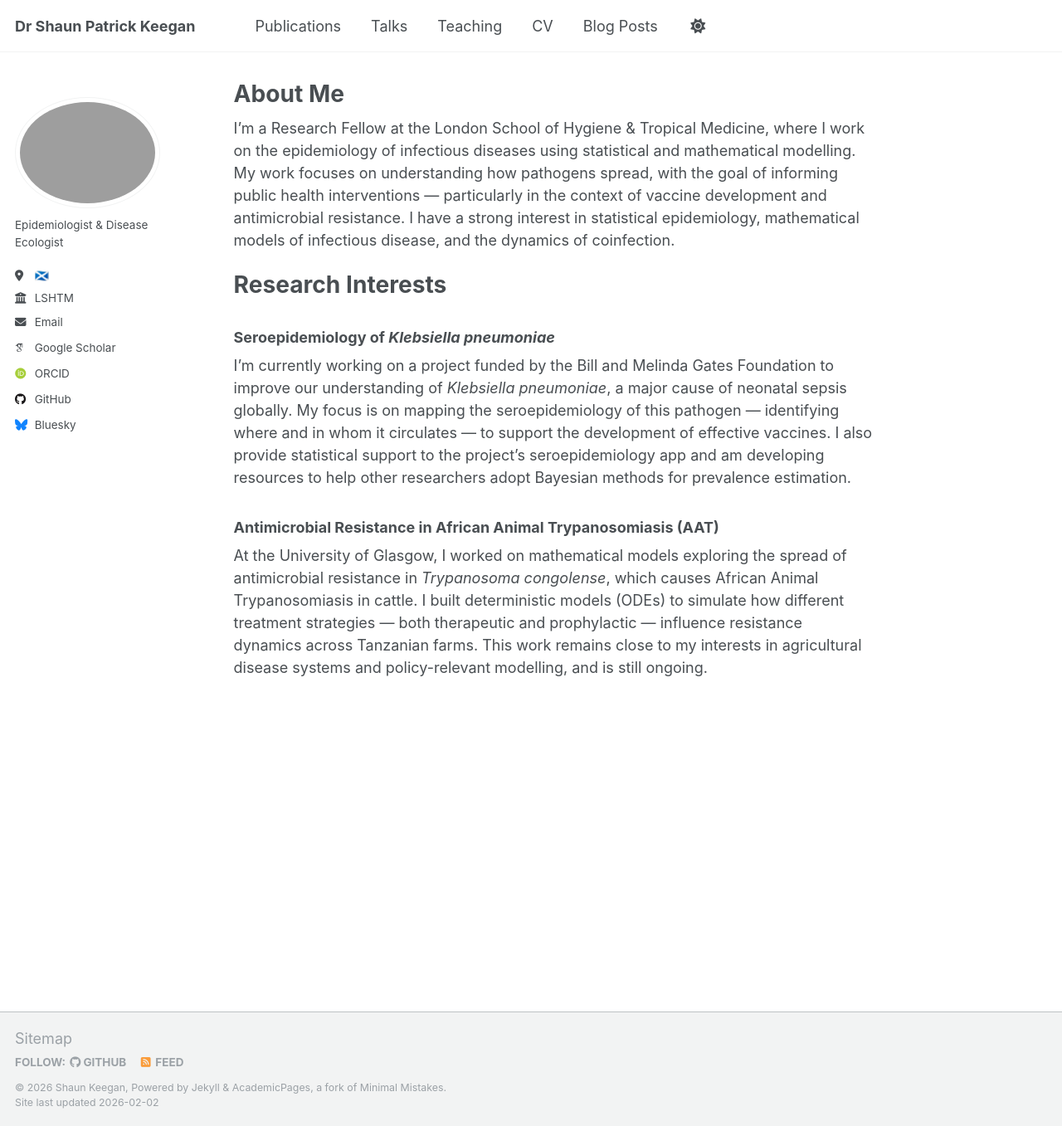
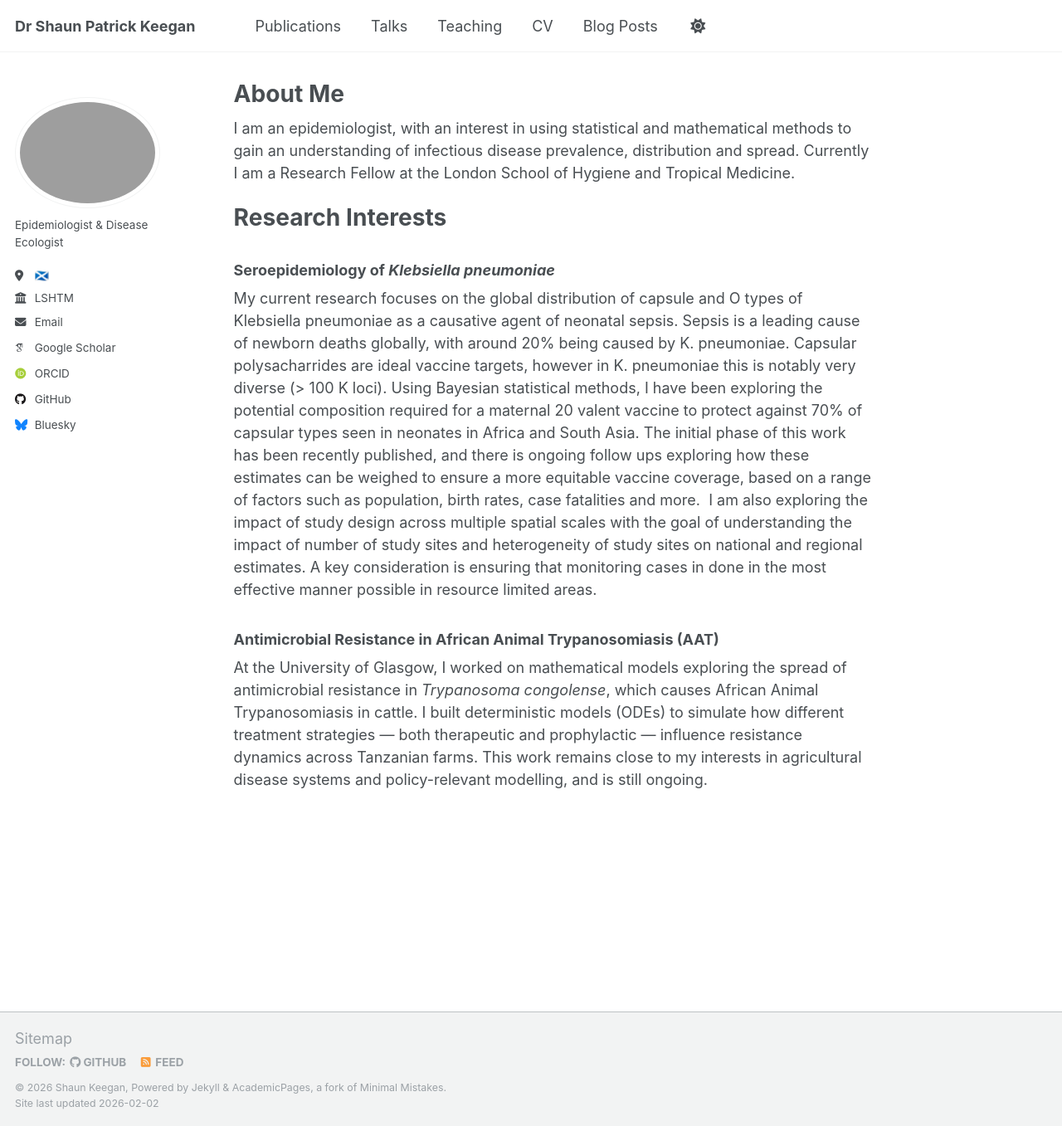
Before and after one commit to shaunkeegan/shaunkeegan.github.io, a Jekyll site: the page built from _pages/about.md, in a window 1280 px wide and 1357 px high. Shown: the whole window at 83% size. Built offline with Jekyll 4.4.1, drawn with Linux system fonts in a browser that asks for light colours; some web fonts are replaced.

Commit message:
about update

```diff
--- a/_pages/about.md
+++ b/_pages/about.md
@@ -7,13 +7,13 @@ redirect_from:
   - /about.html
 ---
 
-I'm a Research Fellow at the London School of Hygiene & Tropical Medicine, where I work on the epidemiology of infectious diseases using statistical and mathematical modelling. My work focuses on understanding how pathogens spread, with the goal of informing public health interventions — particularly in the context of vaccine development and antimicrobial resistance. I have a strong interest in statistical epidemiology, mathematical models of infectious disease, and the dynamics of coinfection.
+I am an epidemiologist, with an interest in using statistical and mathematical methods to gain an understanding of infectious disease prevalence, distribution and spread. Currently I am a Research Fellow at the London School of Hygiene and Tropical Medicine.
 
 # Research Interests
 
 ### Seroepidemiology of *Klebsiella pneumoniae*
 
-I'm currently working on a project funded by the Bill and Melinda Gates Foundation to improve our understanding of *Klebsiella pneumoniae*, a major cause of neonatal sepsis globally. My focus is on mapping the seroepidemiology of this pathogen — identifying where and in whom it circulates — to support the development of effective vaccines. I also provide statistical support to the project’s seroepidemiology app and am developing resources to help other researchers adopt Bayesian methods for prevalence estimation.
+My current research focuses on the global distribution of capsule and O types of Klebsiella pneumoniae as a causative agent of neonatal sepsis. Sepsis is a leading cause of newborn deaths globally, with around 20% being caused by K. pneumoniae. Capsular polysacharrides are ideal vaccine targets, however in K. pneumoniae this is notably very diverse (\> 100 K loci). Using Bayesian statistical methods, I have been exploring the potential composition required for a maternal 20 valent vaccine to protect against 70% of capsular types seen in neonates in Africa and South Asia. The initial phase of this work has been recently published, and there is ongoing follow ups exploring how these estimates can be weighed to ensure a more equitable vaccine coverage, based on a range of factors such as population, birth rates, case fatalities and more.  I am also exploring the impact of study design across multiple spatial scales with the goal of understanding the impact of number of study sites and heterogeneity of study sites on national and regional estimates. A key consideration is ensuring that monitoring cases in done in the most effective manner possible in resource limited areas.
 
 ### Antimicrobial Resistance in African Animal Trypanosomiasis (AAT)
 
```
